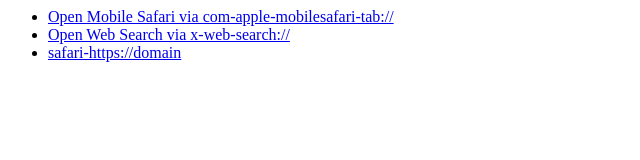
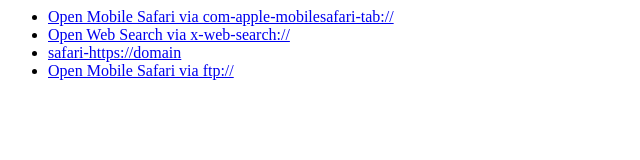
Before and after one commit to andrey-sikerin/ibro, a browser extension: page safari.html in a window 1280 px wide. Shown: the whole page, without its empty margins (0-640 px from the left). Drawn offline with Linux system fonts and the light colour scheme.

Commit message:
Update safari.html

```diff
--- a/safari.html
+++ b/safari.html
@@ -12,6 +12,7 @@
    <li><a href="com-apple-mobilesafari-tab://www.yandex.ru">Open Mobile Safari via com-apple-mobilesafari-tab:// </a></li>
    <li><a href="x-web-search://?query">Open Web Search via x-web-search:// </a></li>
    <li><a href="safari-https://yandex.ru">safari-https://domain</a></li>
+   <li><a href="ftp://user:pass123@tavalik.ru/Temp/file.txt">Open Mobile Safari via ftp://</a></li>
 </ul>
 </body>
 </html>
```
